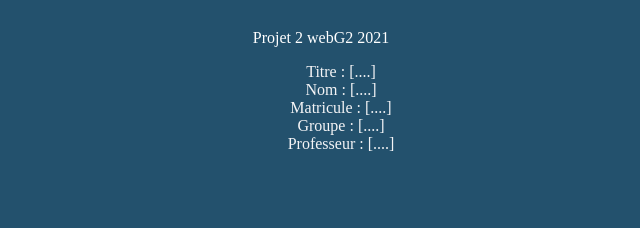
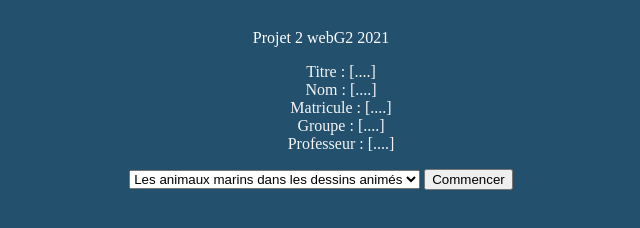
Before and after one commit to moujtahidamine/quiz-web, a plain HTML site: page index.html in a window 1280 px wide. Shown: the part 110-338 px from the top of the page, without its empty margins (319-959 px from the left). Drawn offline with nearby package versions, Linux system fonts and the light colour scheme.

Commit message:
Étape 1.3: choix du quiz

```diff
--- a/index.html
+++ b/index.html
@@ -23,14 +23,28 @@
 		    	<li>Groupe : [....]</li>
 		    	<li>Professeur : [....]</li>
 		    </ul>
+		  </div>
 
+		  <div>
+		  	<form name="form" action="jeux/quiz.html">
+			   	<select name="option" id="main-select">
+
+			    </select>
+
+				<button type="submit">
+					Commencer
+				</button>
+			</form>
 		  </div>
 
 		</div>
 		<script>
 			$(document).ready(function(){
 
+
 				for (const quizId in quizzes) {
+					// créer et ajouter des options à l'élement select qui a l'ID "main-select"
+				    $('#main-select').append($('<option>', {value:quizId, text:quizzes[quizId].title}));
 
 				    //Afficher dans la console
 				    console.log(quizId +" - "+quizzes[quizId].title);
```
